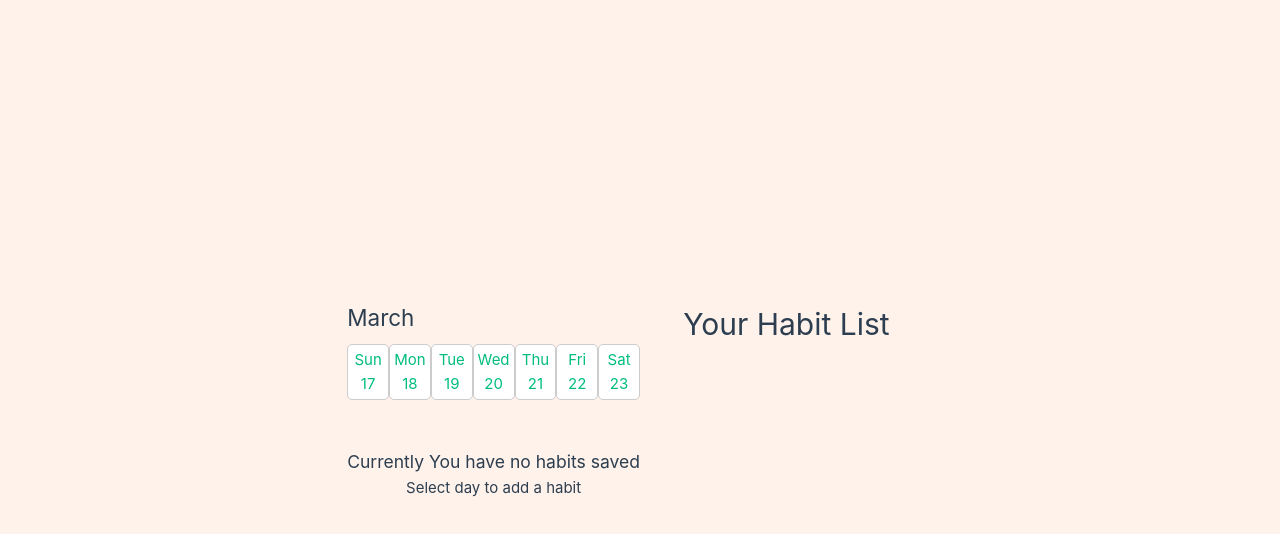
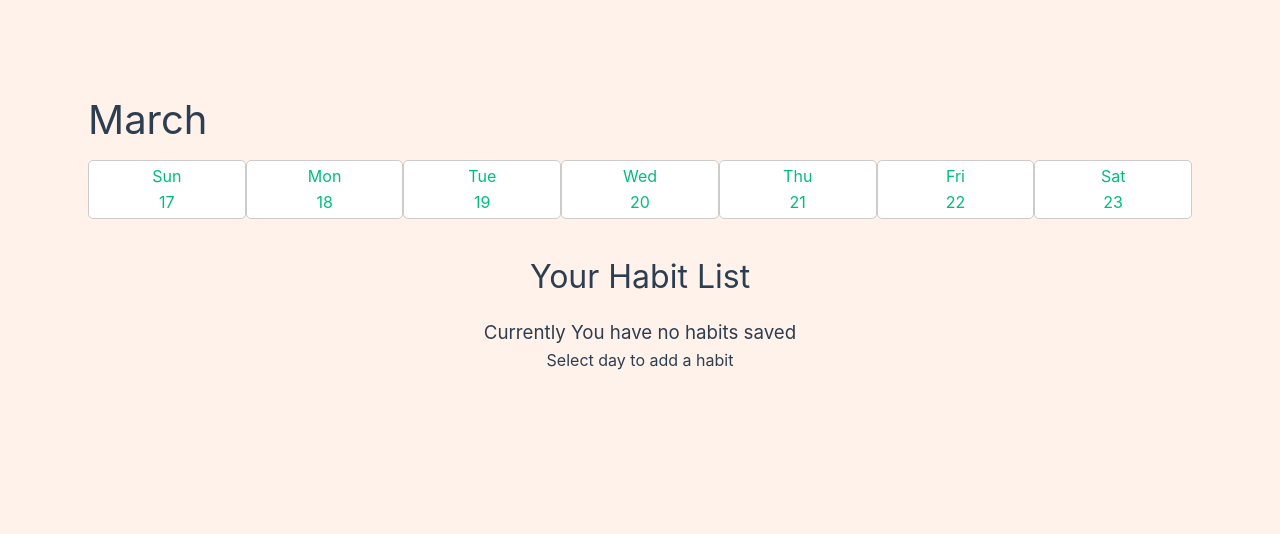
Before and after one commit to KarolisGaiv/habit-tracker, a Vue app: page / in a window 1280 px wide. Shown: the top 534 px of the page. Built offline with nearby package versions, Linux system fonts and the light colour scheme.

Commit message:
add styling for various breakpoints

```diff
--- a/src/assets/base.css
+++ b/src/assets/base.css
@@ -77,3 +77,9 @@ body {
   -webkit-font-smoothing: antialiased;
   -moz-osx-font-smoothing: grayscale;
 }
+
+@media (width >= 750px) {
+  body {
+    margin: 3rem;
+  }
+}
--- a/src/assets/main.css
+++ b/src/assets/main.css
@@ -23,13 +23,7 @@ a,
 
 @media (width >= 1024px) {
   body {
-    display: flex;
-    place-items: center;
-  }
-
-  #app {
-    display: grid;
-    grid-template-columns: 1fr 1fr;
-    padding: 0 2rem;
+    font-size: 1rem;
+    margin: 5rem;
   }
 }
--- a/src/components/DayNavigation/DayNavigation.vue
+++ b/src/components/DayNavigation/DayNavigation.vue
@@ -101,4 +101,10 @@ a {
 .router-link-active {
   background-color: #e0f155;
 }
+
+@media (width >= 1024px) {
+  .month-indicator {
+    font-size: 2.5rem;
+  }
+}
 </style>
```
